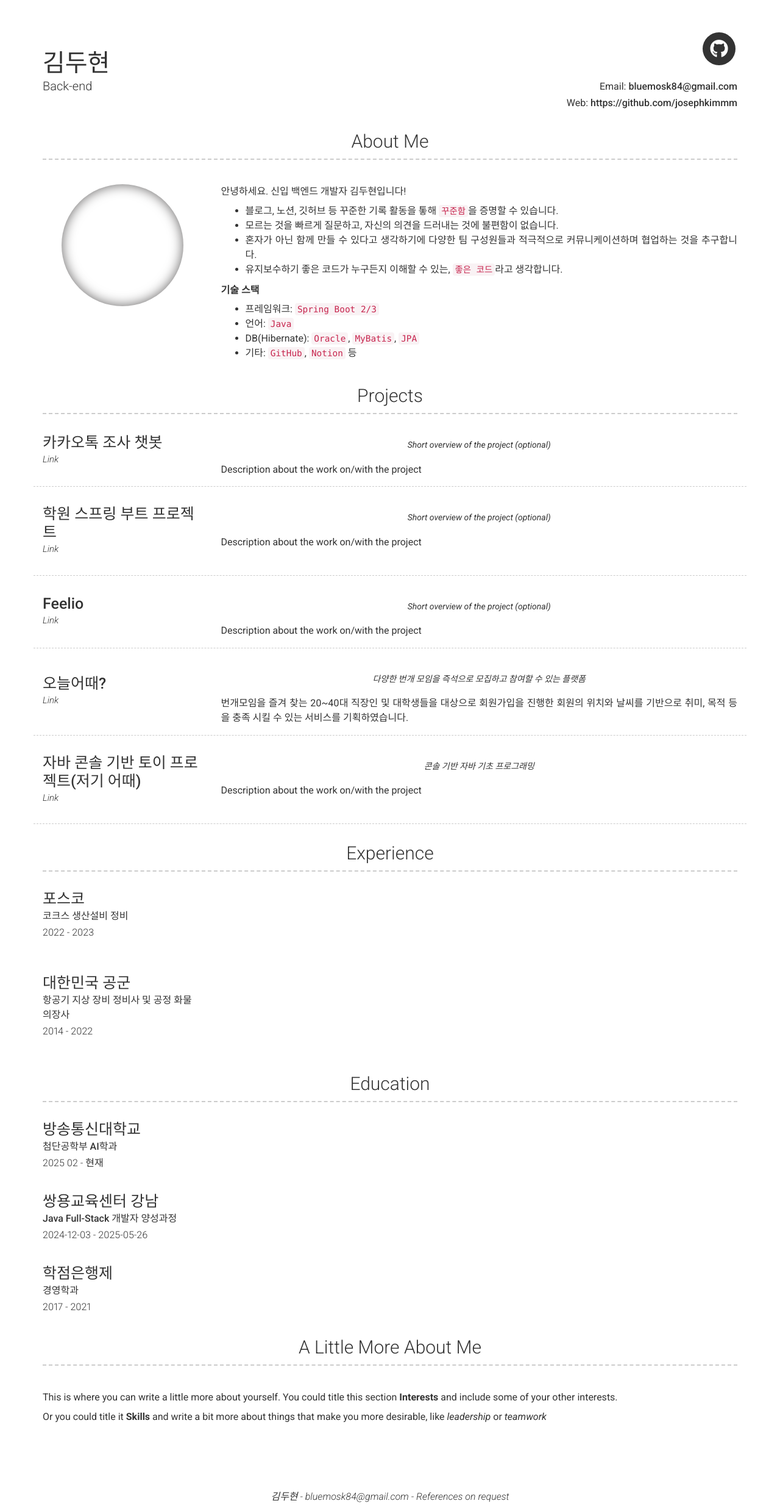
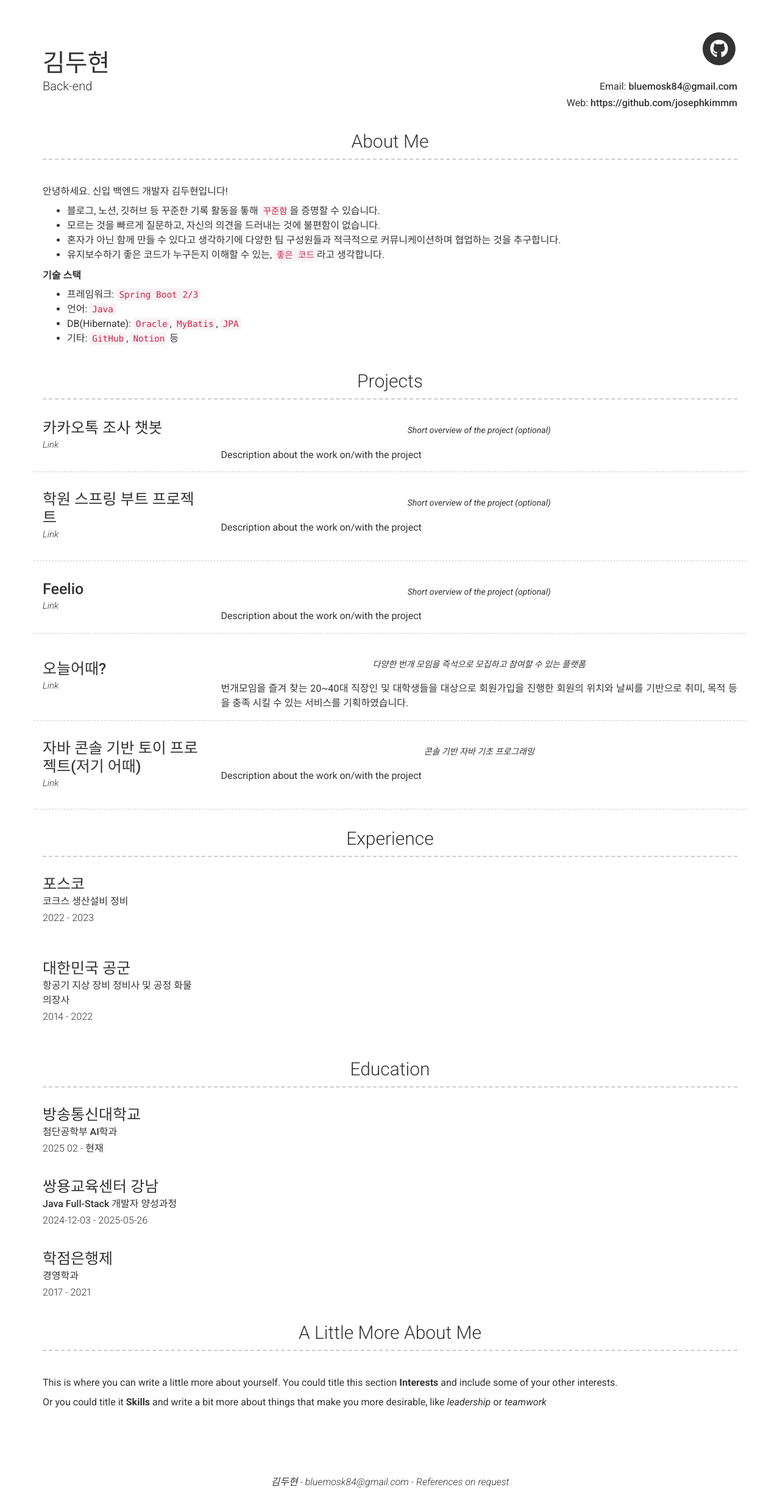
Before and after one commit to josephkimmm/josephkimmm.github.io, a Jekyll site: the page built from index.md, in a window 1280 px wide. Shown: the whole page at 61% size. Built offline with Jekyll 4.4.1, drawn with Linux system fonts in a browser that asks for light colours; nearby versions of some CDN libraries; after the commit the page ends 2450 px from its top, so only the background shows below that.

Commit message:
Update _config.yml

```diff
--- a/_config.yml
+++ b/_config.yml
@@ -49,7 +49,7 @@ github_username:  josephkimmm
 
 # About Section
 # about_title: About Me (Use this to override about section title)
-about_profile_image: /Users/josephkim/Documents/GitHub/josephkimmm.github.io/images/증명사진.jpeg
+about_profile_image:
 about_content: | # this will include new lines to allow paragraphs
 
   안녕하세요. 신입 백엔드 개발자 김두현입니다!
```
